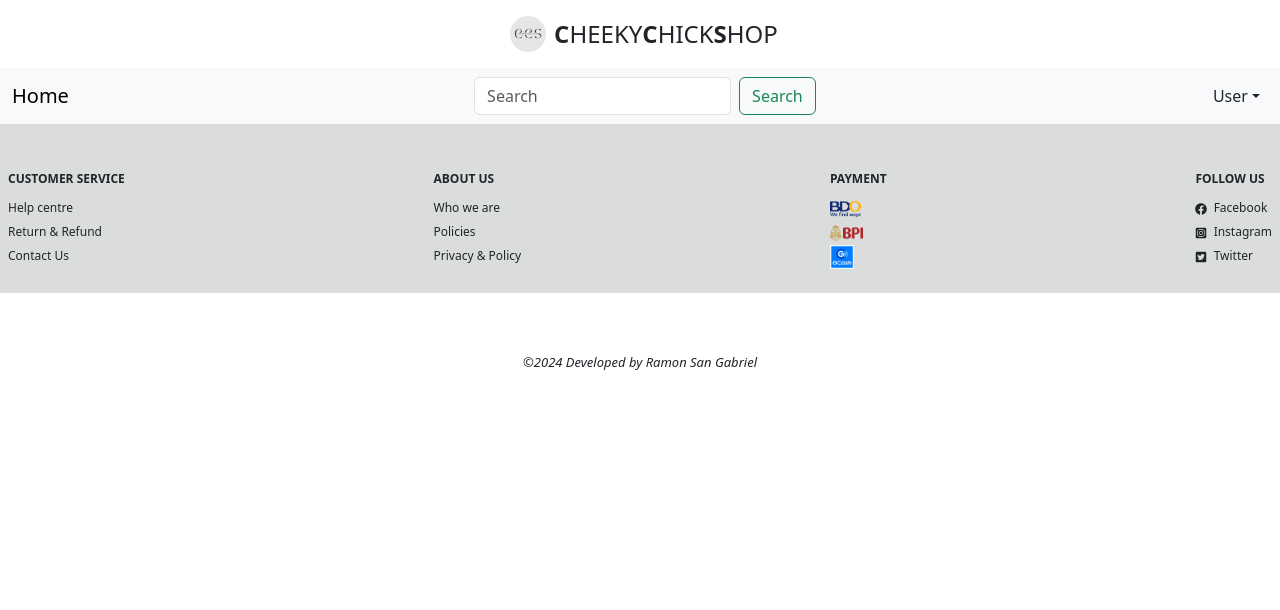
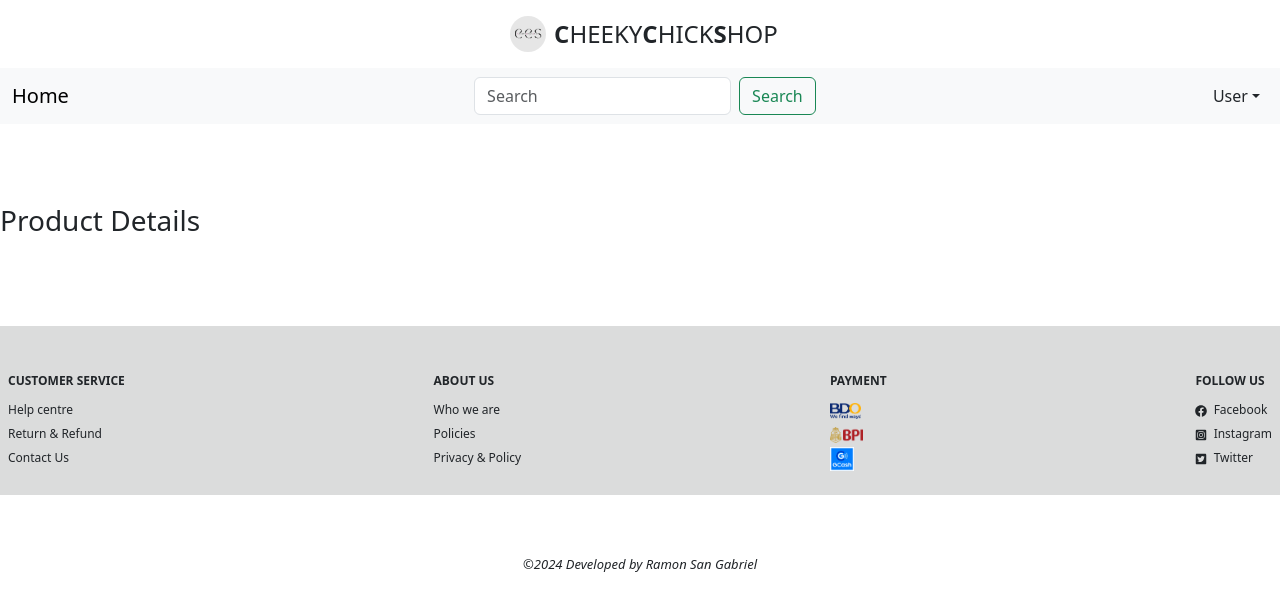
Before and after one commit to RamonSanGabriel/product-website, a React (Vite) app in the folder product-website/: page / in a window 1280 px wide. Shown: the top 610 px of the page. Built offline with nearby package versions, Linux system fonts and the light colour scheme.

Commit message:
Product details

```diff
--- a/product-website/src/App.jsx
+++ b/product-website/src/App.jsx
@@ -6,6 +6,7 @@ import NavBar from './components/NavBar/NavBar';
 import Header from './components/Header/Header';
 import Information from './components/Information/Information';
 import Footer from './components/Footer/Footer';
+import Product from './components/Product/Product';
 
 function App() {
   const [count, setCount] = useState(0);
@@ -14,6 +15,7 @@ function App() {
     <>
       <Header />
       <NavBar />
+      <Product />
       <Information />
       <Footer />
     </>
--- /dev/null
+++ b/product-website/src/components/Product/Product.jsx
@@ -0,0 +1,11 @@
+import css from './Product.module.css';
+
+const Product = () => {
+  return (
+    <div>
+      <h3 className={css.productHeader}>Product Details</h3>
+    </div>
+  );
+};
+
+export default Product;
--- /dev/null
+++ b/product-website/src/components/Product/Product.module.css
@@ -0,0 +1,3 @@
+.productHeader {
+  padding: 5rem 0;
+}
```
